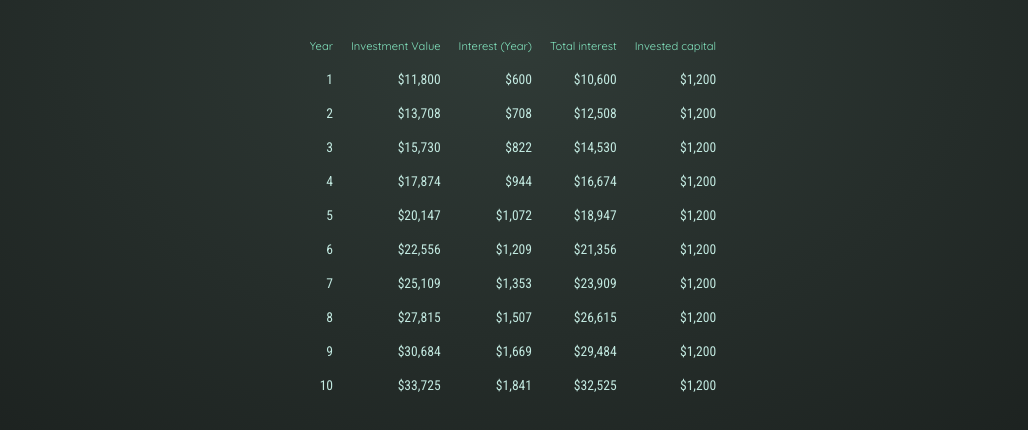
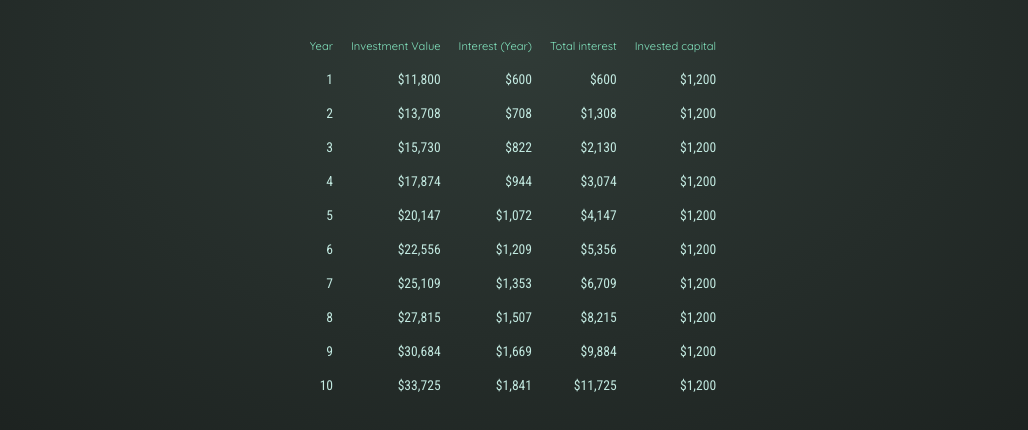
Before and after one commit to AnonimKoala/Learning-React, a React (Vite) app in the folder investment-calculator/: page / in a window 1280 px wide. Shown: the part 382-812 px from the top of the page, without its empty margins (127-1155 px from the left). Built offline with nearby package versions, Linux system fonts and the light colour scheme.

Commit message:
changed calc "Total interest"

```diff
--- a/investment-calculator/src/components/Table.jsx
+++ b/investment-calculator/src/components/Table.jsx
@@ -3,6 +3,7 @@ import {formatter} from "../util/investment.js";
 
 export default function Table({dataObj}) {
     const data = calculateInvestmentResults(dataObj)
+    const initInvestment = data[0].valueEndOfYear - data[0].interest - data[0].annualInvestment
 
     return (<table id="result">
         <thead>
@@ -21,7 +22,7 @@ export default function Table({dataObj}) {
                 <td>{obj.year}</td>
                 <td>{formatter.format(obj.valueEndOfYear)}</td>
                 <td>{formatter.format(obj.interest)}</td>
-                <td>{formatter.format(obj.valueEndOfYear - obj.annualInvestment)}</td>
+                <td>{formatter.format(obj.valueEndOfYear - (obj.annualInvestment * obj.year) - initInvestment)}</td>
                 <td>{formatter.format(obj.annualInvestment)}</td>
 
             </tr>
```
